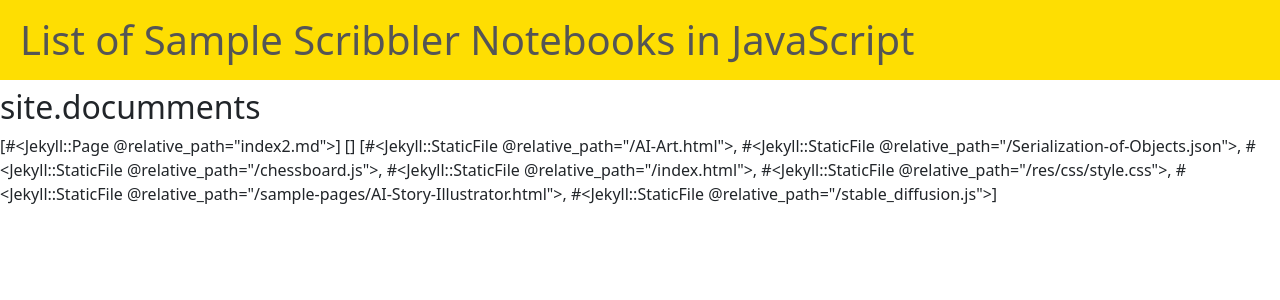
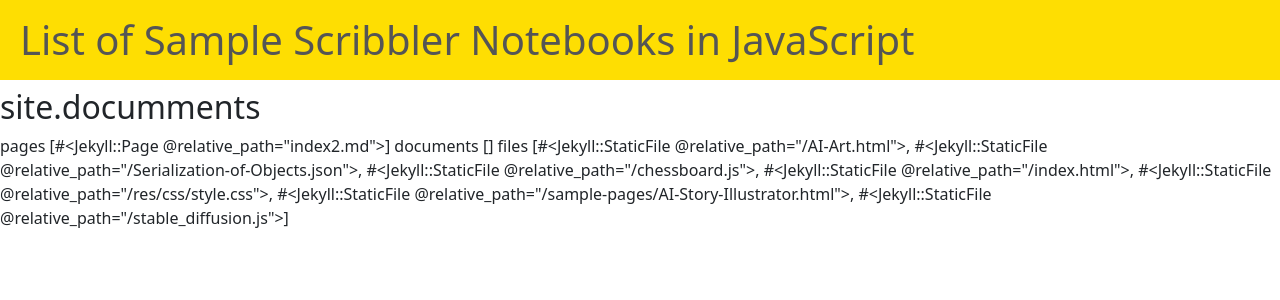
Before and after one commit to gopi-suvanam/scribbler-examples, a Jekyll site: the page built from index2.md, in a window 1280 px wide. Shown: the top 300 px of the page. Built offline with Jekyll 4.4.1, drawn with Linux system fonts in a browser that asks for light colours.

Commit message:
Update index2.md

```diff
--- a/index2.md
+++ b/index2.md
@@ -4,9 +4,9 @@
 ---
 <h1>List of Sample Scribbler Notebooks in JavaScript</h1>
 <h2> site.documments </h2>
-{{ site.pages | inspect }}
-{{ site.documents | inspect }}
-{{ site.static_files| inspect }}
+pages {{ site.pages | inspect }}
+documents {{ site.documents | inspect }}
+files {{ site.static_files| inspect }}
 
 
 
```
